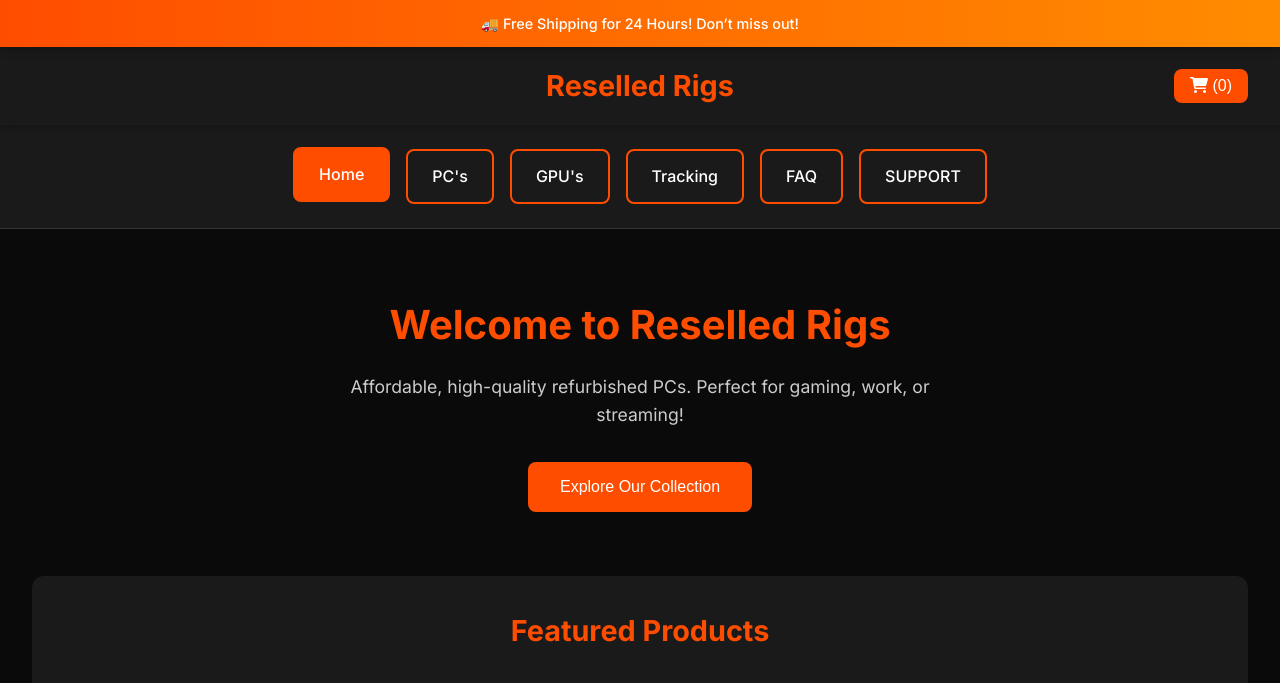
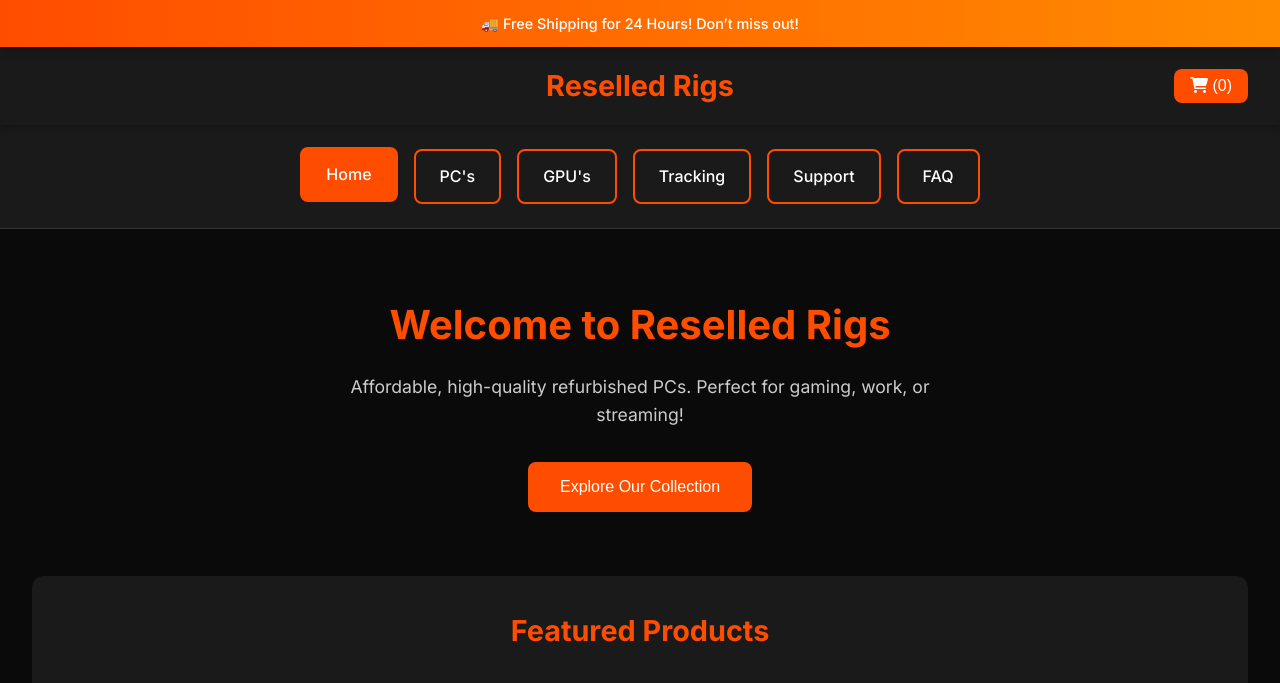
Before and after one commit to doyalikess/pcreselled, a plain HTML site: page index.html in a window 1280 px wide. Shown: the top 683 px of the page. Drawn offline with Linux system fonts and the light colour scheme.

Commit message:
Update index.html

```diff
--- a/index.html
+++ b/index.html
@@ -332,8 +332,9 @@
             <a href="store.html" class="main-tab">PC's</a>
             <a href="GPU.html" class="main-tab">GPU's</a>
             <a href="tracking.html" class="main-tab">Tracking</a>
+            <a href="support.html" class="main-tab">Support</a>
             <a href="faq.html" class="main-tab">FAQ</a>
-            <a href="support.html" class="main-tab">SUPPORT</a>
+
         </div>
 
         <!-- Home Section -->
```
